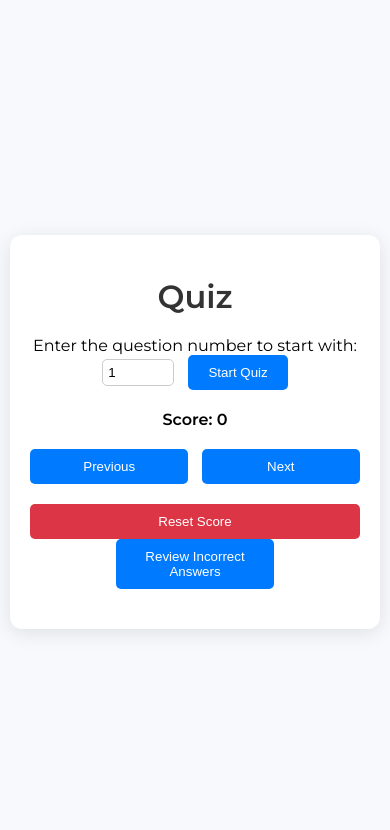
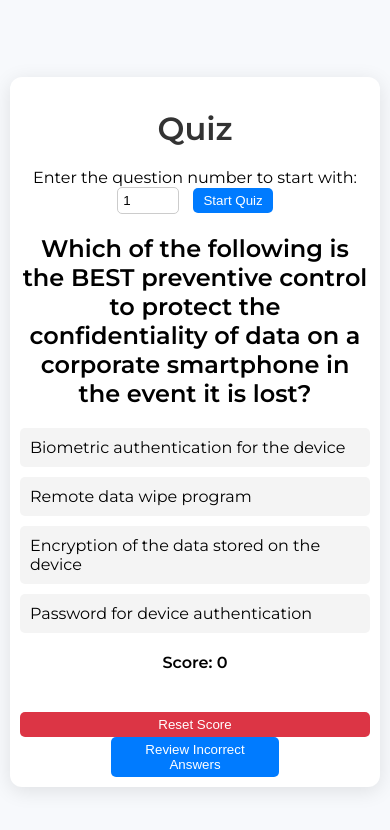
Before and after one commit to Pankajsngh/beba, a plain HTML site: page index.html in a window 390 px wide. Both pictures are taken after a click on the button "Reset Score". Drawn offline with Linux system fonts and the light colour scheme.

Commit message:
index.html

```diff
--- a/index.html
+++ b/index.html
@@ -130,38 +130,26 @@
       font-weight: 600;
     }
 
-    #revision-summary {
-      margin-top: 20px;
-    }
+    @media (max-width: 600px) {
+      .container {
+        padding: 10px;
+      }
 
-    .revision-item {
-      margin-bottom: 20px;
-      padding: 10px;
-      border: 1px solid #ccc;
-      border-radius: 5px;
-      background: #fff;
-    }
+      .input-group input {
+        width: 50px;
+      }
 
-    .revision-item:not(:last-child) {
-      border-bottom: 2px solid #e0e0e0;
-    }
+      .input-group button {
+        padding: 5px 10px;
+      }
 
-    .revision-correct {
-      color: #28a745;
-      font-weight: bold;
-    }
+      .button {
+        padding: 5px 10px;
+      }
 
-    .revision-incorrect {
-      color: #dc3545;
-      font-weight: bold;
-    }
-
-    .revision-your-answer {
-      font-weight: bold;
-    }
-
-    .revision-correct-answer {
-      font-weight: bold;
+      #reset-button {
+        padding: 5px 10px;
+      }
     }
   </style>
 </head>
@@ -171,7 +159,7 @@
     <div class="input-group">
       <label for="start-question">Enter the question number to start with:</label>
       <input type="number" id="start-question" min="1" value="1">
-      <button id="start-button" onclick="startQuiz()">Start Quiz</button>
+      <button onclick="startQuiz()">Start Quiz</button>
     </div>
     <div id="question-counter"></div>
     <div class="question-container" id="quiz-container"></div>
@@ -255,8 +243,8 @@
         incorrectAnswers.push({
           question: questions[currentQuestionIndex].question,
           options: questions[currentQuestionIndex].options,
-          correct: correctAnswer,
-          yourAnswer: selectedOption
+          yourAnswer: selectedOption,
+          correct: correctAnswer
         });
       }
 
@@ -285,6 +273,7 @@
 
     function resetScore() {
       score = 0;
+      incorrectAnswers = [];
       updateScoreCounter();
       loadQuestion();
     }
@@ -298,14 +287,14 @@
             <h3>${index + 1}. ${item.question}</h3>
             <ul class="options">
               ${item.options.map(option => `
-                <li class="${option === item.correct ? 'revision-correct' : option === item.yourAnswer ? '
-revision-incorrect' : ''}">
+                <li class="option ${option === item.yourAnswer ? 'incorrect' : ''} ${option === item.correct ? 'correct' : ''}">
                   ${option}
                 </li>
               `).join('')}
             </ul>
             <p class="revision-your-answer">Your Answer: ${item.yourAnswer}</p>
             <p class="revision-correct-answer">Correct Answer: ${item.correct}</p>
+            <hr>
           </div>
         `;
         revisionSummary.innerHTML += questionHtml;
@@ -313,7 +302,8 @@ revision-incorrect' : ''}">
     }
 
     function updateQuestionCounter() {
-      document.getElementById('question-counter').innerHTML = `Question ${currentQuestionIndex + 1} of ${questions.length}`;
+      document.getElement
+      getElementById('question-counter').innerHTML = `Question ${currentQuestionIndex + 1} of ${questions.length}`;
     }
 
     function updateScoreCounter() {
```
